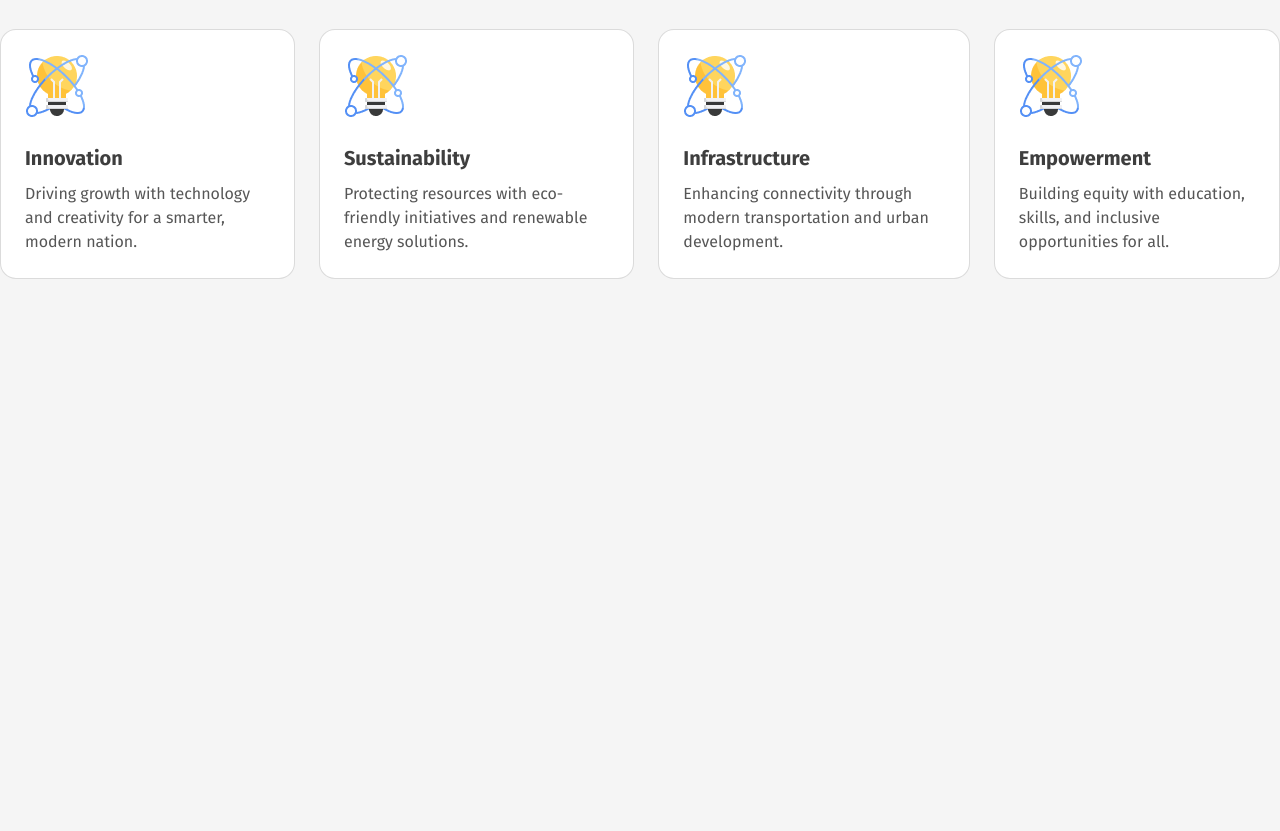
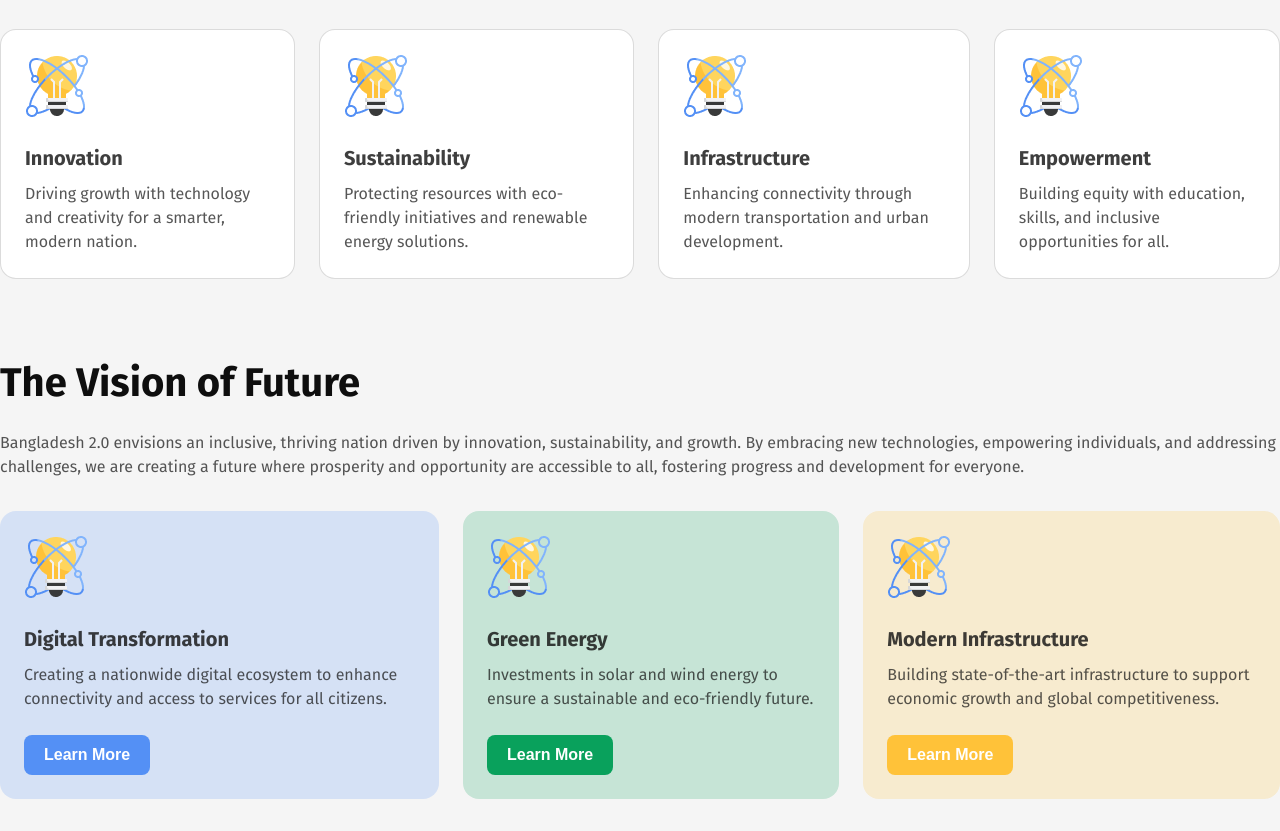
Before and after one commit to zaman-pro/A01-Bangladesh-2-0, a plain HTML site: page index.html in a window 1280 px wide. Shown: the part 812-1643 px from the top of the page. Before the commit the page ends 1091 px from the top, so only its background shows below. Drawn offline with Linux system fonts and the light colour scheme.

Commit message:
vision section added

```diff
--- a/index.html
+++ b/index.html
@@ -84,6 +84,46 @@
           </div>
         </div>
       </section>
+      <!-- the vision of future section starts here -->
+      <section class="vision-container">
+        <h2 class="vision-title">The Vision of Future</h2>
+        <p class="vision-description">
+          Bangladesh 2.0 envisions an inclusive, thriving nation driven by
+          innovation, sustainability, and growth. By embracing new technologies,
+          empowering individuals, and addressing challenges, we are creating a
+          future where prosperity and opportunity are accessible to all,
+          fostering progress and development for everyone.
+        </p>
+        <div class="vision-card-container">
+          <div class="vision-card" id="cardOne">
+            <img src="./assets/card-icon.png" alt="" />
+            <h4 class="vision-card-title">Digital Transformation</h4>
+            <p class="vision-card-description">
+              Creating a nationwide digital ecosystem to enhance connectivity
+              and access to services for all citizens.
+            </p>
+            <button class="vision-card-btn" id="btnOne">Learn More</button>
+          </div>
+          <div class="vision-card" id="cardTwo">
+            <img src="./assets/card-icon.png" alt="" />
+            <h4 class="vision-card-title">Green Energy</h4>
+            <p class="vision-card-description">
+              Investments in solar and wind energy to ensure a sustainable and
+              eco-friendly future.
+            </p>
+            <button class="vision-card-btn" id="btnTwo">Learn More</button>
+          </div>
+          <div class="vision-card" id="cardThree">
+            <img src="./assets/card-icon.png" alt="" />
+            <h4 class="vision-card-title">Modern Infrastructure</h4>
+            <p class="vision-card-description">
+              Building state-of-the-art infrastructure to support economic
+              growth and global competitiveness.
+            </p>
+            <button class="vision-card-btn" id="btnThree">Learn More</button>
+          </div>
+        </div>
+      </section>
     </main>
     <footer></footer>
   </body>
--- a/style.css
+++ b/style.css
@@ -26,7 +26,7 @@ main {
 main > section {
   margin-top: 80px;
 }
-/* nav style */
+/* navbar style */
 nav {
   max-width: 1600px;
   margin: 0 auto;
@@ -122,3 +122,77 @@ nav {
   font-weight: 400;
   line-height: 24px;
 }
+
+/* the vision of future section style */
+.vision-title {
+  color: #0e0e0e;
+  font-size: 40px;
+  font-weight: 700;
+}
+
+.vision-description {
+  color: #0e0e0eb3;
+  font-size: 16px;
+  font-weight: 400;
+  line-height: 24px;
+  margin-top: 24px;
+}
+
+.vision-card-container {
+  display: flex;
+  gap: 24px;
+  margin: 32px 0;
+}
+
+.vision-card {
+  padding: 24px;
+  border-radius: 16px;
+}
+
+.vision-card-title {
+  color: #0e0e0ecc;
+  font-size: 20px;
+  font-weight: 700;
+  margin: 24px 0 12px 0;
+}
+
+.vision-card-description {
+  color: #0e0e0eb3;
+  font-size: 16px;
+  font-weight: 400;
+  line-height: 24px;
+  margin-bottom: 24px;
+}
+
+#cardOne {
+  background-color: #5490f533;
+}
+
+#cardTwo {
+  background-color: #c6e4d6;
+}
+
+#cardThree {
+  background-color: #f7ebcf;
+}
+
+.vision-card-btn {
+  color: #fff;
+  font-size: 16px;
+  font-weight: 600;
+  padding: 11px 20px;
+  border: none;
+  border-radius: 8px;
+}
+
+#btnOne {
+  background-color: #5490f5;
+}
+
+#btnTwo {
+  background-color: #09a15c;
+}
+
+#btnThree {
+  background-color: #ffc239;
+}
```
